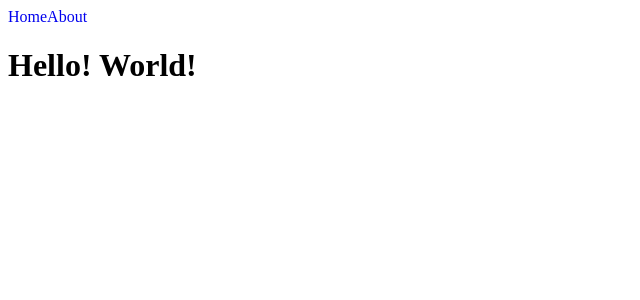
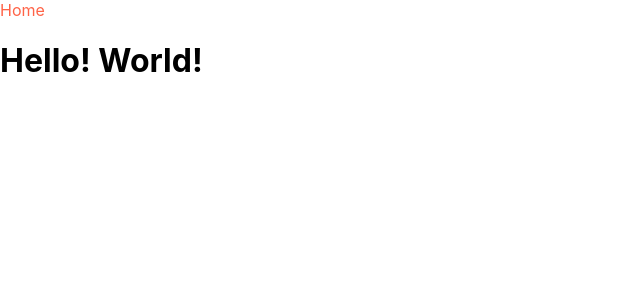
Before and after one commit to bmaner/NextJS-Intro, a Next.js app: page / in a window 1280 px wide. Shown: the top 300 px of the page, without its empty margins (0-640 px from the left). Built offline with nearby package versions, Linux system fonts and the light colour scheme.

Commit message:
Add custom _app component with global css

```diff
--- a/components/NavBar.js
+++ b/components/NavBar.js
@@ -1,6 +1,6 @@
 import Link from 'next/link';
 import { useRouter } from 'next/router';
-import styles from './NavBar.module.css';
+// import styles from './NavBar.module.css';
 
 export default function NavBar() {
   const router = useRouter();
@@ -10,23 +10,36 @@
     <nav>
       <Link href="/">
         <a
-          className={`${styles.link} ${
-            router.pathname === '/' ? styles.active : ''
-          }`}
+          className={router.pathname === '/' ? 'active' : ''}
+          //   className={`${styles.link} ${
+          //     router.pathname === '/' ? styles.active : ''
+          //   }`}
         >
           Home
         </a>
       </Link>
       <Link href="/about">
         <a
-          className={[
-            styles.link,
-            router.pathname === '/about' ? styles.active : '',
-          ].join(' ')}
+          className={router.pathname === '/about' ? 'active' : ''}
+          //   className={[
+          //     styles.link,
+          //     router.pathname === '/about' ? styles.active : '',
+          //   ].join(' ')}
         >
           About
         </a>
       </Link>
+      <style jsx>{`
+        .active {
+          color: tomato;
+        }
+        nav {
+          /* background-color: tomato; */
+        }
+        a {
+          text-decoration: none;
+        }
+      `}</style>
     </nav>
   );
 }
--- /dev/null
+++ b/pages/_app.js
@@ -0,0 +1,17 @@
+import NavBar from '../components/NavBar';
+import '../styles/globals.css';
+
+export default function App({ Component, pageProps }) {
+  return (
+    <>
+      <NavBar />
+      <Component {...pageProps} />
+      {/* <span>hello</span> */}
+      <style jsx global>{`
+        a {
+          color: white;
+        }
+      `}</style>
+    </>
+  );
+}
--- a/pages/about.js
+++ b/pages/about.js
@@ -1,10 +1,9 @@
-import NavBar from '../components/NavBar';
+// import NavBar from '../components/NavBar';
 export default function AboutUS() {
   // 파일이름에 따라 page 설정이 가능하다.(component 이름과 연관 X) export default는 필수적으로 적어주어야한다.
   return (
     <div>
-      {' '}
-      <NavBar />
+      {/* <NavBar /> */}
       <h1>about us</h1>
     </div>
   );
--- a/pages/index.js
+++ b/pages/index.js
@@ -1,12 +1,12 @@
 // import { useState } from 'react';
 
-import NavBar from '../components/NavBar';
+// import NavBar from '../components/NavBar';
 
 export default function Home() {
   //   const [counter, setCounter] = useState(0);
   return (
     <div>
-      <NavBar />
+      {/* <NavBar /> */}
       <h1>Hello! World!</h1>
       {/* <h1>Hello World!{counter}</h1> */}
       {/* <button onClick={() => setCounter(counter => counter + 1)}>+</button> */}
```
